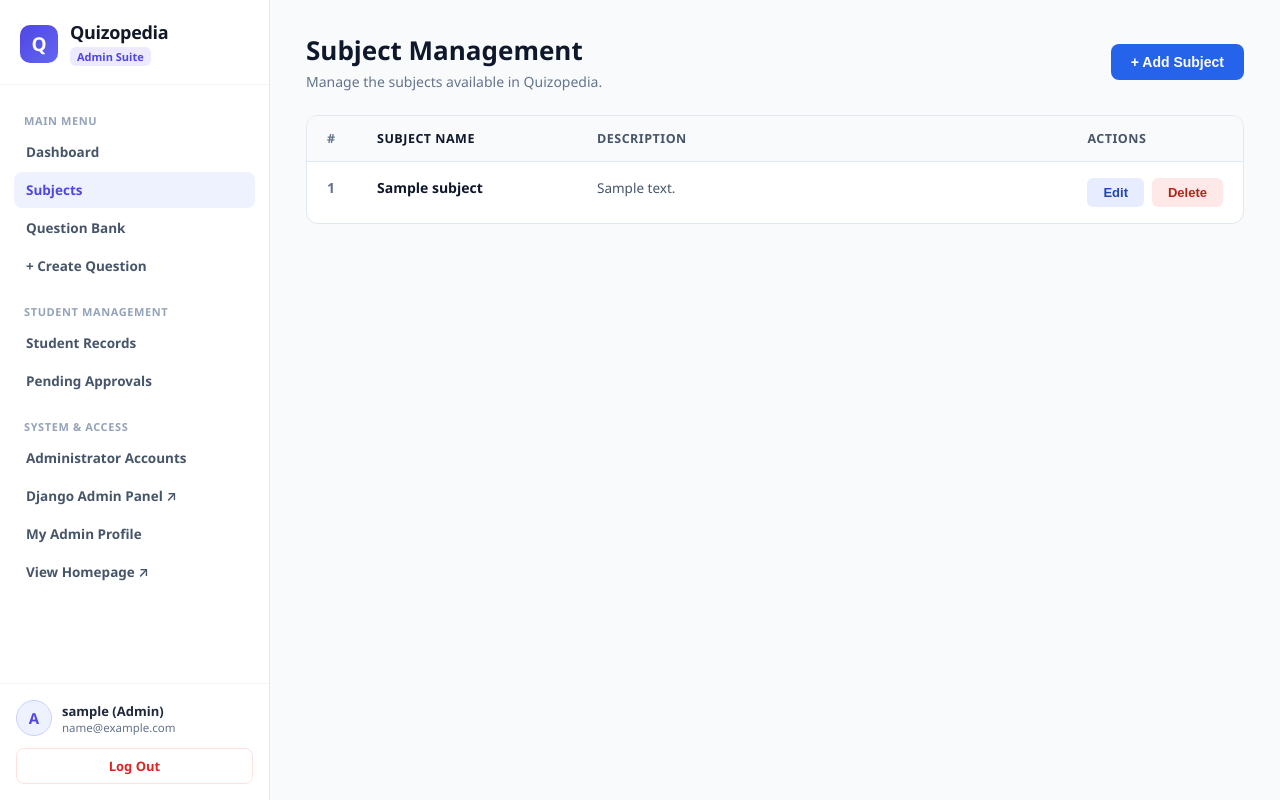
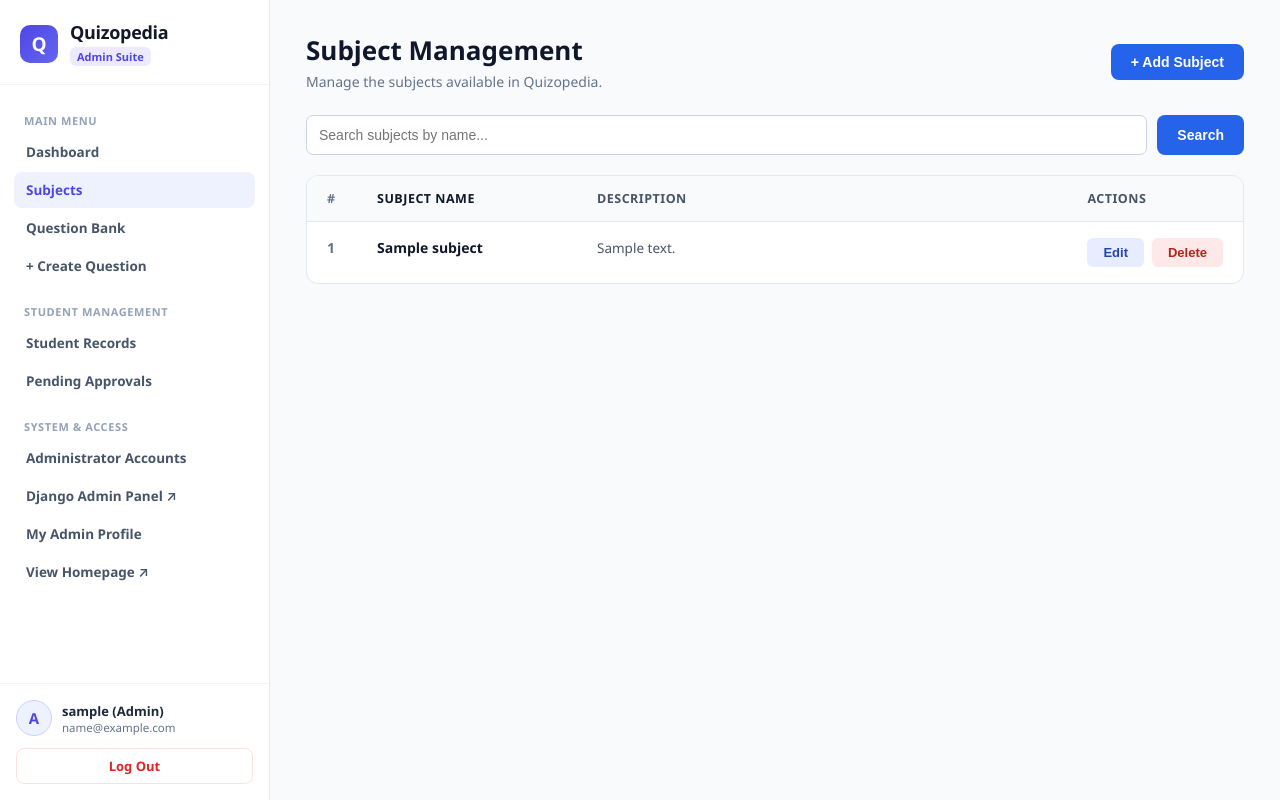
Before and after one commit to buildwithsavan/Quizopedia, a Django app: page /subjects/ in a window 1280 px wide. Run offline with Django 5.2, Linux system fonts and the light colour scheme; a user stored in the database is signed in; tables that the repository leaves empty hold one stand-in row (values such as "Sample post").

Commit message:
Task 33: Implement pagination and search in the subject listing

```diff
--- a/reports/templates/reports/subject_list.html
+++ b/reports/templates/reports/subject_list.html
@@ -449,6 +449,48 @@
                 align-items: flex-start;
             }
         }
+        .search-form {
+            display: flex;
+            gap: 10px;
+            margin-bottom: 20px;
+            flex-wrap: wrap;
+        }
+
+        .search-form input {
+            flex: 1;
+            min-width: 200px;
+            padding: 11px 12px;
+            border: 1px solid #cbd5e1;
+            border-radius: 7px;
+            font-size: 14px;
+        }
+
+        .pagination {
+            display: flex;
+            justify-content: center;
+            align-items: center;
+            gap: 8px;
+            flex-wrap: wrap;
+            margin-top: 22px;
+        }
+
+        .pagination a,
+        .pagination span {
+            padding: 9px 13px;
+            border-radius: 6px;
+            text-decoration: none;
+            background: #e5eaf0;
+            color: #263248;
+        }
+
+        .pagination .current {
+            background: #3157d5;
+            color: white;
+        }
+
+        .pagination .disabled {
+            opacity: 0.45;
+        }
     </style>
 </head>
 <body>
@@ -478,6 +520,28 @@
                 </div>
             {% endif %}
 
+
+<form method="get" class="search-form">
+    <input
+        type="text"
+        name="search"
+        placeholder="Search subjects by name..."
+        value="{{ search_query }}"
+        aria-label="Search subjects by name"
+    >
+
+    <button type="submit" class="btn-add-subject">
+        Search
+    </button>
+
+    {% if search_query %}
+        <a href="{% url 'subject_list' %}" class="btn-action-edit">
+            Clear
+        </a>
+    {% endif %}
+</form>
+
+
             <div class="table-panel">
                 <div class="table-responsive">
                     {% if subjects %}
@@ -493,7 +557,7 @@
                             <tbody>
                                 {% for subject in subjects %}
                                 <tr>
-                                    <td class="col-num">{{ forloop.counter }}</td>
+                                    <td class="col-num">{{ page_obj.start_index|add:forloop.counter0 }}</td>
                                     <td class="col-name">{{ subject.name }}</td>
                                     <td class="col-desc">
                                         {{ subject.description|default:"No description" }}
@@ -524,13 +588,36 @@
                         </table>
                     {% else %}
                         <div class="empty-state">
-                            <h3>No subjects yet</h3>
-                            <p>Add your first subject to get started.</p>
+                            {% if search_query %}
+                                <h3>No matching subjects found</h3>
+                                <p>Try a different subject name or clear your search.</p>
+                            {% else %}
+                                <h3>No subjects yet</h3>
+                                <p>Add your first subject to get started.</p>
+                            {% endif %}
                         </div>
                     {% endif %}
                 </div>
             </div>
+            {% if page_obj.paginator.num_pages > 1 %}
+                <div class="pagination">
+                    {% if page_obj.has_previous %}
+                        <a href="?search={{ search_query|urlencode }}&page={{ page_obj.previous_page_number }}">Previous</a>
+                    {% else %}
+                        <span class="disabled">Previous</span>
+                    {% endif %}
 
+                    <span class="current">
+                        Page {{ page_obj.number }} of {{ page_obj.paginator.num_pages }}
+                    </span>
+
+                    {% if page_obj.has_next %}
+                        <a href="?search={{ search_query|urlencode }}&page={{ page_obj.next_page_number }}">Next</a>
+                    {% else %}
+                        <span class="disabled">Next</span>
+                    {% endif %}
+                </div>
+            {% endif %}
         </div>
     </main>
 
--- a/reports/views.py
+++ b/reports/views.py
@@ -14,6 +14,7 @@
 from .models import Admin, Student, Question, Subject, Option, PendingProfileUpdate, StudentOTP
 from .forms import StudentProfileForm
 from django.utils import timezone
+from django.core.paginator import Paginator
 
 OTP_RESEND_COOLDOWN = 30
 
@@ -594,15 +595,28 @@
         'selected_subject_id': str(selected_subject_id),
     })
 
+
 @login_required
 def subject_list(request):
     if not request.user.is_staff:
         messages.error(request, "Only administrators can manage subjects.")
         return redirect('home')
 
+    search_query = request.GET.get('search', '').strip()
+
     subjects = Subject.objects.all().order_by('name')
+
+    if search_query:
+        subjects = subjects.filter(name__icontains=search_query)
+
+    paginator = Paginator(subjects, 5)
+    page_number = request.GET.get('page')
+    page_obj = paginator.get_page(page_number)
+
     return render(request, 'reports/subject_list.html', {
-        'subjects': subjects,
+        'subjects': page_obj,
+        'page_obj': page_obj,
+        'search_query': search_query,
     })
 
 
```
